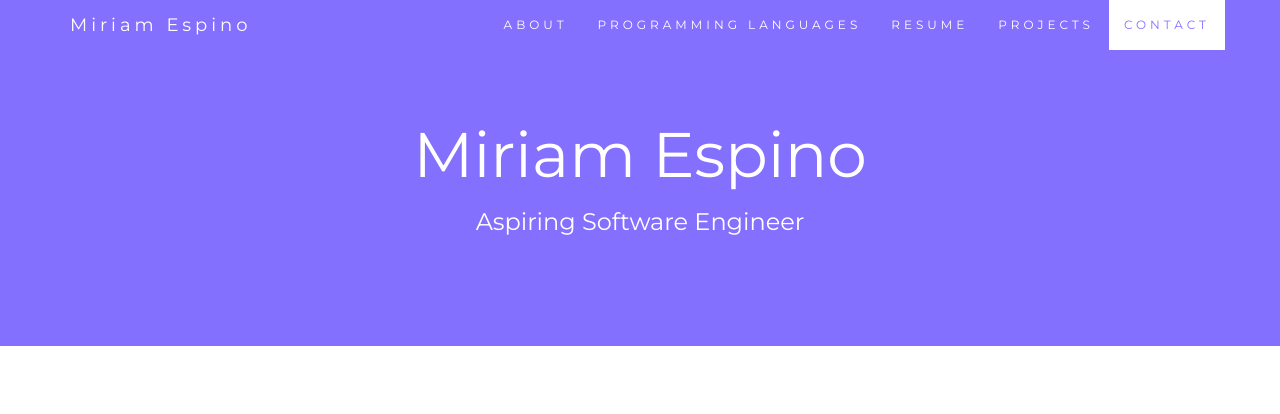
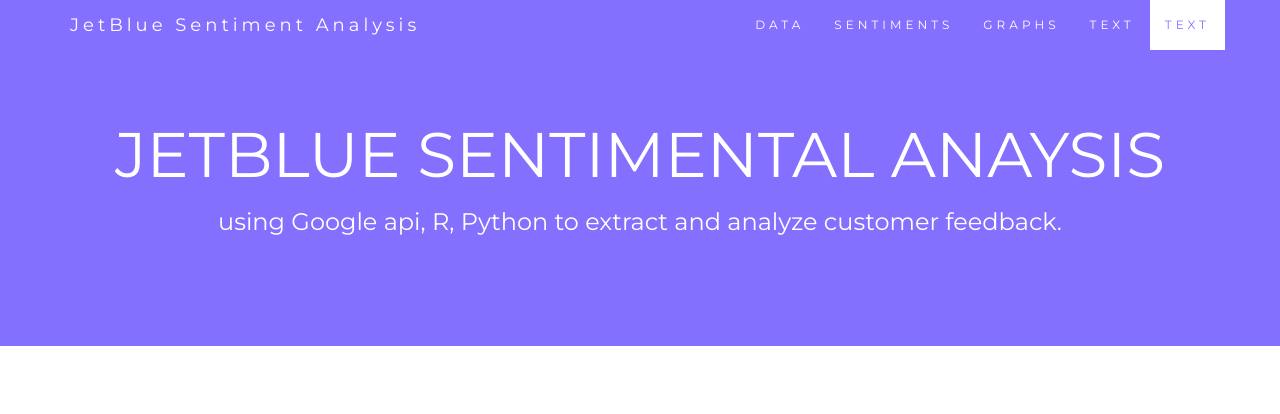
Before and after one commit to JetblueYHack/index.html, a plain HTML site: page index.html in a window 1280 px wide. Shown: the top 414 px of the page. Drawn offline with nearby package versions, Linux system fonts and the light colour scheme.

Commit message:
Update index.html

```diff
--- a/index.html
+++ b/index.html
@@ -1,7 +1,7 @@
 <!DOCTYPE html>
 <html lang="en">
 <head>
-  <title>JetBlue Feedback Sentimental Analysis</title>
+  <title>JetBlue YHack</title>
   <meta charset="utf-8">
   <meta name="viewport" content="width=device-width, initial-scale=1">
   <link rel="stylesheet" href="https://maxcdn.bootstrapcdn.com/bootstrap/3.4.0/css/bootstrap.min.css">
@@ -204,23 +204,23 @@
         <span class="icon-bar"></span>
         <span class="icon-bar"></span>
       </button>
-      <a class="navbar-brand" href="#myPage">Miriam Espino</a>
+      <a class="navbar-brand" href="#myPage">JetBlue Sentiment Analysis </a>
     </div>
     <div class="collapse navbar-collapse" id="myNavbar">
       <ul class="nav navbar-nav navbar-right">
-        <li><a href="#about">ABOUT</a></li>
-        <li><a href="#services">PROGRAMMING LANGUAGES</a></li>
-        <li><a href="#portfolio">RESUME</a></li>
-        <li><a href="#projects">PROJECTS</a></li>
-        <li><a href="#contact">CONTACT</a></li>
+        <li><a href="#about">DATA</a></li>
+        <li><a href="#services">SENTIMENTS</a></li>
+        <li><a href="#portfolio">GRAPHS</a></li>
+        <li><a href="#projects">TEXT</a></li>
+        <li><a href="#contact">TEXT</a></li>
       </ul>
     </div>
   </div>
 </nav>
 
 <div class="jumbotron text-center">
-  <h1>Miriam Espino</h1>
-  <h3> Aspiring Software Engineer</h3>
+  <h1>JETBLUE SENTIMENTAL ANAYSIS</h1>
+  <h3>using Google api, R, Python to extract and analyze customer feedback. </h3>
   <form>
     <div class="input-group">
 
```
